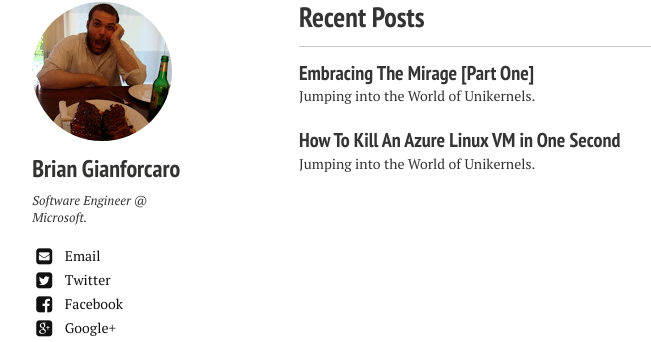
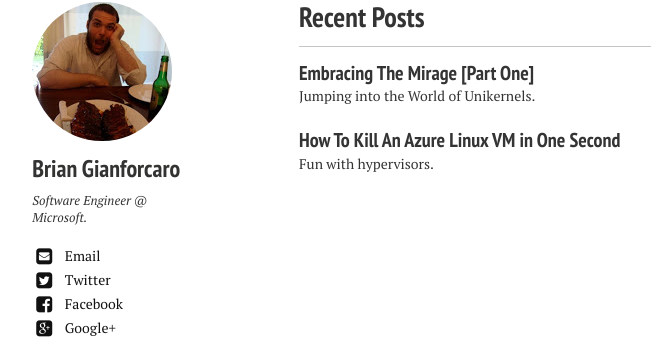
Before and after one commit to bgianfo/bgianfo.github.io, a Jekyll site: the page built from index.md, in a window 1280 px wide. Shown: the part 114-456 px from the top of the page, without its empty margins (21-672 px from the left). Built offline with Jekyll 4.4.1, drawn with Linux system fonts in a browser that asks for light colours; nearby versions of some CDN libraries.

Commit message:
Fix tag line for azure vm post

```diff
--- a/_posts/2014-09-20-how-to-kill-an-azure-linux-vm.md
+++ b/_posts/2014-09-20-how-to-kill-an-azure-linux-vm.md
@@ -2,7 +2,7 @@
 layout: post
 title: How To Kill An Azure Linux VM in One Second
 modified: 2014-09-20
-excerpt: "Jumping into the World of Unikernels."
+excerpt: "Fun with hypervisors."
 tags: [linux, xen, azure]
 category: virtualization
 ---
```
